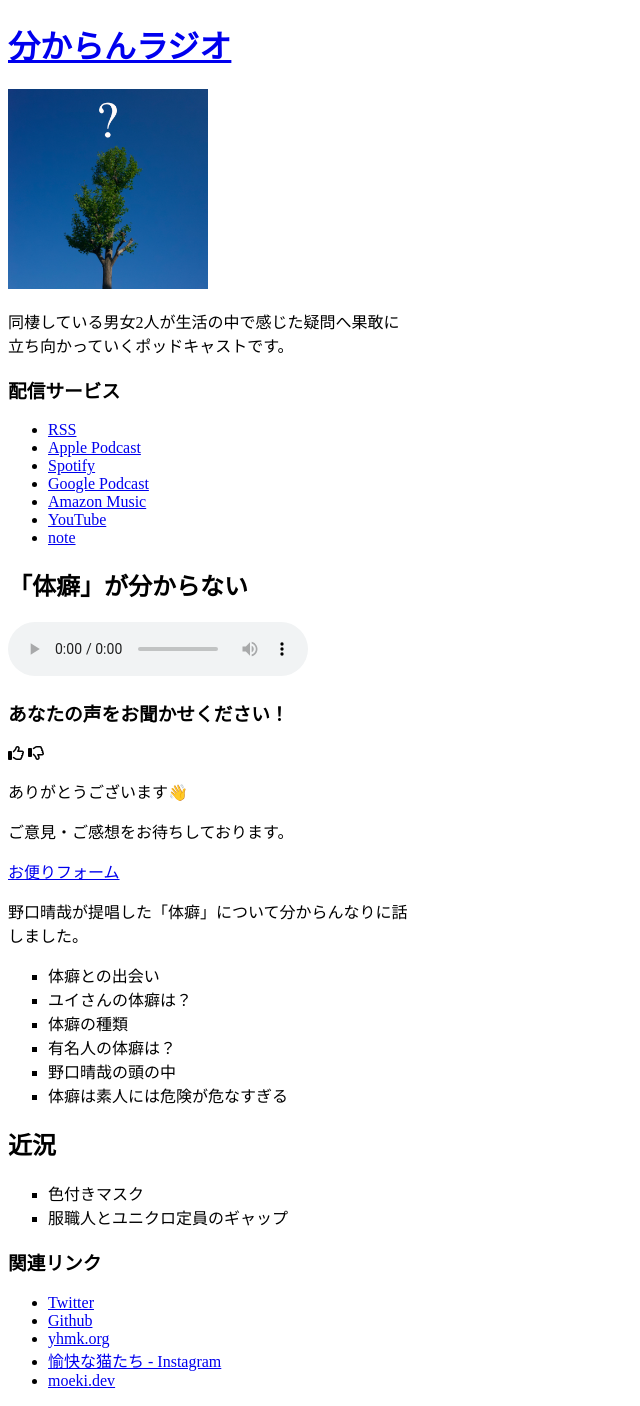
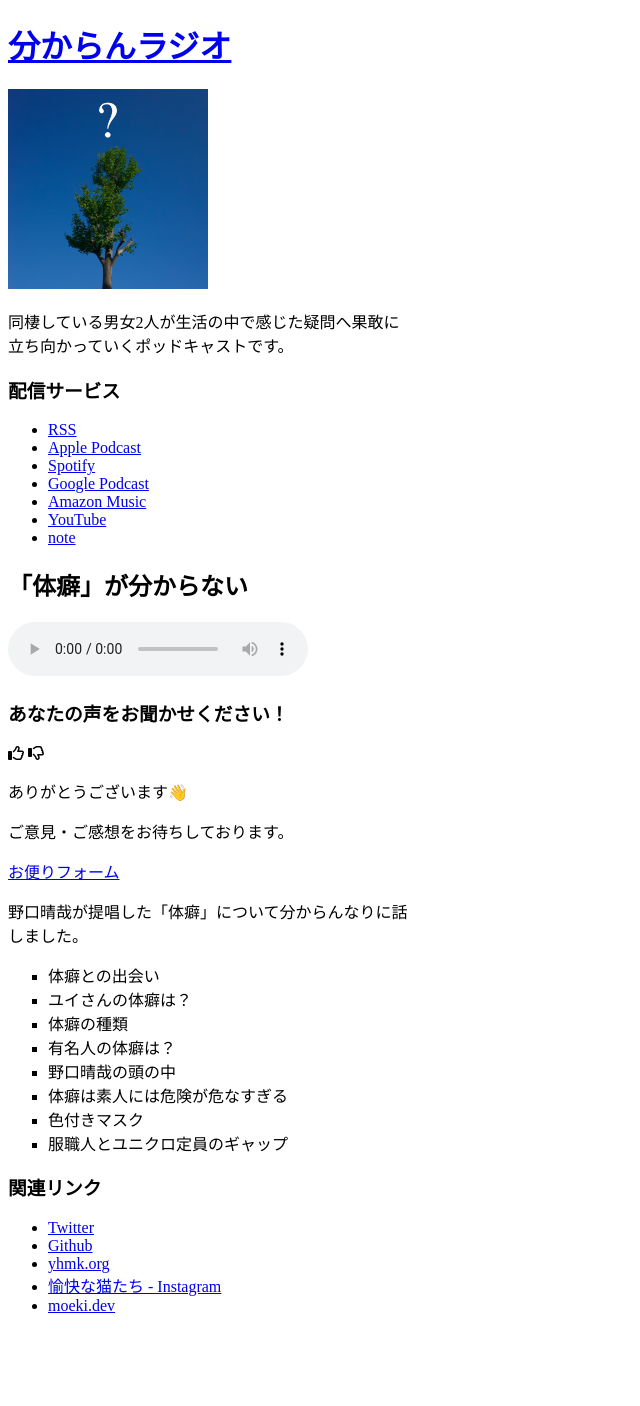
Before and after one commit to kawakamimoeki/wakaran, a Jekyll site: the page built from _posts/2022-04-21-what-is-taiheki.md, in a window 1280 px wide. Shown: the whole page, without its empty margins (0-640 px from the left). Built offline with Jekyll 4.4.1, drawn with Linux system fonts in a browser that asks for light colours; nearby versions of some CDN libraries; after the commit the page ends 1331 px from its top, so only the background shows below that.

```diff
--- a/_posts/2022-04-21-what-is-taiheki.md
+++ b/_posts/2022-04-21-what-is-taiheki.md
@@ -30,7 +30,5 @@
 - 有名人の体癖は？
 - 野口晴哉の頭の中
 - 体癖は素人には危険が危なすぎる
-
-## 近況
 - 色付きマスク
 - 服職人とユニクロ定員のギャップ
```
